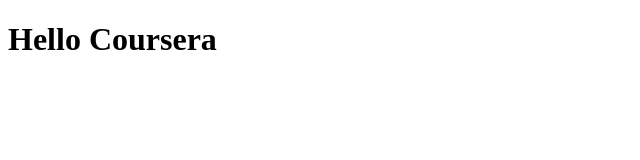
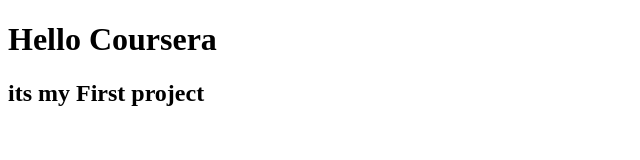
Before and after one commit to Edchn/coursera-test, a plain HTML site: page site/Index.html in a window 1280 px wide. Shown: the whole page, without its empty margins (0-640 px from the left). Drawn offline with Linux system fonts and the light colour scheme.

Commit message:
small addition

```diff
--- a/site/Index.html
+++ b/site/Index.html
@@ -7,5 +7,6 @@
 </head>
 <body>
 <h1>Hello Coursera</h1>
+<h2>its my First project</h2>
 </body>
 </html>
```
